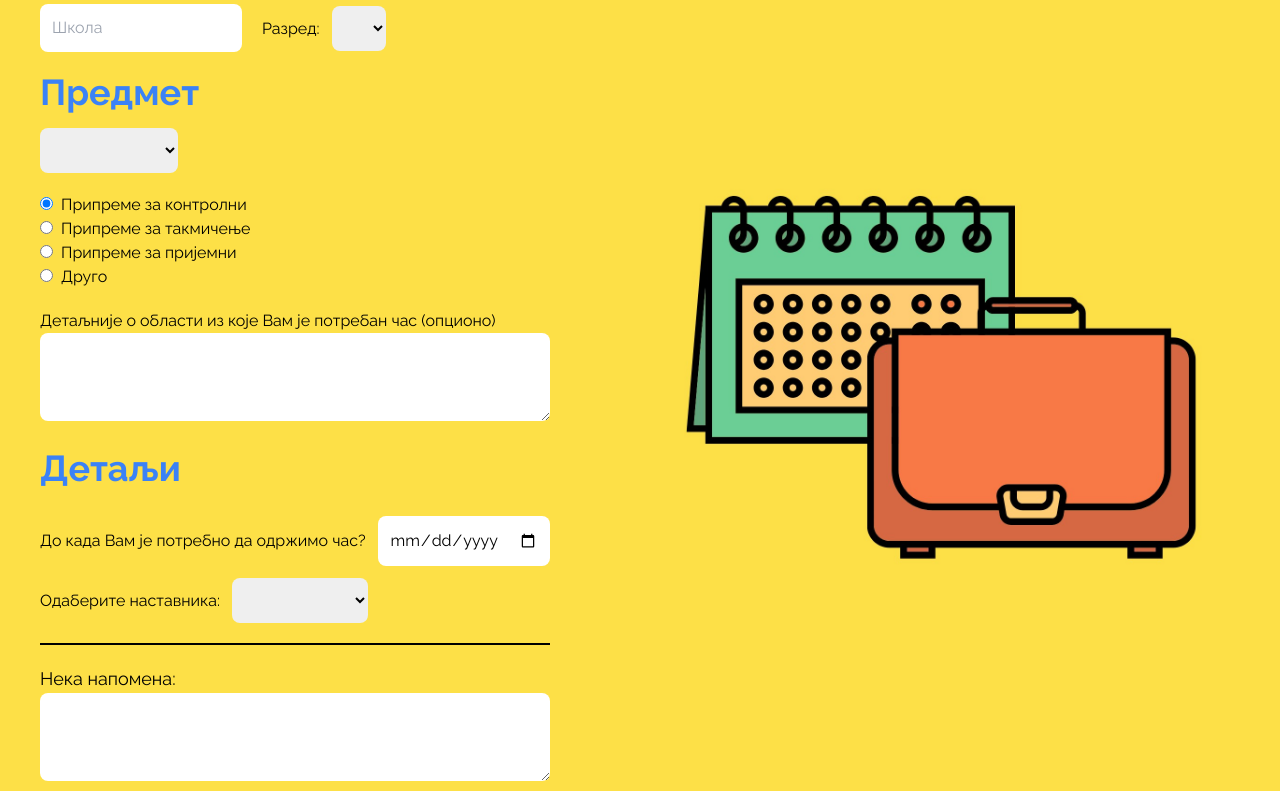
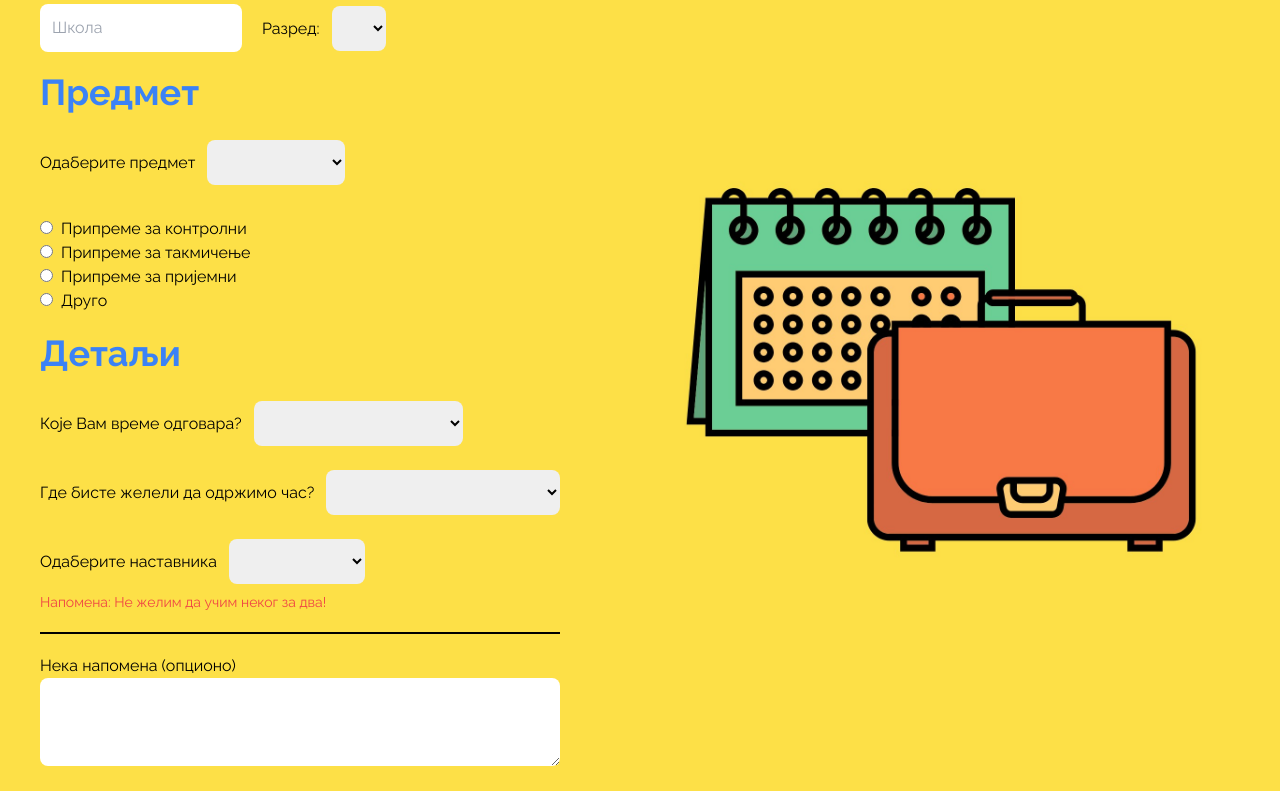
Before and after one commit to dqrk0jeste/privatni-casovi, a Nuxt app: page / in a window 1280 px wide. Shown: the part 1160-1951 px from the top of the page. Built offline with nearby package versions, Linux system fonts and the light colour scheme.

Commit message:
form done on the frontend

```diff
--- a/components/Footer.vue
+++ b/components/Footer.vue
@@ -19,11 +19,11 @@
       </a>
       <div class="flex items-center gap-1">
         <i class='bx bxs-phone text-black'></i>
-        <p>064 976 9196</p>
+        <a href="tel:0649769196">064 976 9196 - Дарко</a>
       </div>
       <div class="flex items-center gap-1">
         <i class='bx bxs-phone text-black'></i>
-        <p>064 976 9196</p>
+        <a href="tel:0649769196">064 976 9196 - Дарко</a>
       </div>
     </div>
   </div>
--- a/components/Form.vue
+++ b/components/Form.vue
@@ -5,21 +5,38 @@
   const razred = ref('')
   const predmet = ref('')
   const oblast = ref('')
-  const detalji = ref('')
+  const detaljiOblasti = ref('')
+  const drugiRazlog = ref('')
   const datum = ref('')
+  const mesto = ref('')
+  const drugoMesto = ref('')
+  const vreme = ref('')
   const nastavnik = ref('')
   const napomena = ref('')
   function submitForm() {
-    console.log(imeIPrezime)
-    console.log(brojTelefona)
-    console.log(skola)
-    console.log(razred)
-    console.log(predmet)
-    console.log(oblast)
-    console.log(detalji)
-    console.log(datum)
-    console.log(nastavnik)
-    console.log(napomena)
+    const formData = {
+      podaci: {
+        imeIPrezime: imeIPrezime.value,
+        brojTelefona: brojTelefona.value,
+        skola: skola.value,
+        razred: razred.value
+      },
+      predmet: {
+        ime: predmet.value,
+        vrstaCasa: {
+          vrsta: oblast.value,
+          detalji: oblast.value === 'kontrolni' ? detaljiOblast.value : drugiRazlog.value
+        }
+      },
+      vreme: {
+        rok: datum.value,
+        preferiranoVreme: vreme.value
+      },
+      mesto: mesto.value === 'drugo' ? drugoMesto.value : mesto.value,
+      nastavnik: nastavnik.value,
+      napomena: napomena.value
+    }
+    console.log(formData)
   }
 </script>
 
@@ -35,7 +52,7 @@
         <input v-model="skola" name="skola" placeholder="Школа" class="rounded-lg p-3" required>
         <div>
           <label for="razred">Разред:</label>
-          <select v-model="razred" name="razred" class="ml-3 p-3 rounded-lg" required>
+          <select v-model="razred" name="razred" id="razred" class="ml-3 p-3 rounded-lg" required>
             <option value="1">1</option>
             <option value="2">2</option>
             <option value="3">3</option>
@@ -52,14 +69,15 @@
     <div class="mb-5">
       <h2 class="text-4xl font-bold text-blue-500 mb-4">Предмет</h2>
       <div>
-        <select v-model="predmet" name="predmet" class="rounded-lg p-3">
+        <label for="predmet">Одаберите предмет</label>
+        <select v-model="predmet" name="predmet" id="predmet" class="rounded-lg p-3 ml-3 my-3" required>
           <option value="matematika" class="rounded-lg p-3">Математика</option>
           <option value="fizika">Физика</option>
           <option value="srpski">Српски</option>
         </select>
       </div>
       <div class="mt-5">
-        <input v-model="oblast" type="radio" name="oblast" value="kontrolni" id="kontrolni" checked>
+        <input v-model="oblast" type="radio" name="oblast" value="kontrolni" id="kontrolni" required>
         <label for="kontrolni" class="ml-2">Припреме за контролни</label><br>
         <input v-model="oblast" type="radio" name="oblast" value="takmicenje" id="takmicenje">
         <label for="takmicenje" class="ml-2">Припреме за такмичење</label><br>
@@ -68,36 +86,64 @@
         <input v-model="oblast" type="radio" name="oblast" value="drugo" id="drugo">
         <label for="drugo" class="ml-2">Друго</label>
       </div>
-      <div class="mt-5">
-        <label for="detalji">Детаљније о области из које Вам је потребан час (опционо)</label><br>
-        <ResizibleArea nameForAccessability="detalji" @input="(data) => { detalji = data }" /><br>
+      <div v-if="oblast === 'kontrolni'" class="mt-5">
+        <label for="detalji-oblasti">Oбласт из које Вам је потребан час</label><br>
+        <ResizibleArea idForAccessability="detalji-oblasti" @input="(data) => { detaljiOblasti = data }" required/><br>
+      </div>
+      <div v-if="oblast === 'drugo'" class="mt-5">
+        <label for="drugi-razlog">Напишите зашто Вам је потребан час?</label><br>
+        <ResizibleArea idForAccessability="drugi-razlog" @input="(data) => { drugiRazlog = data }" required/><br>
       </div>
     </div>
 
     <div class="mb-5">
       <h2 class="text-4xl font-bold text-blue-500 mb-4">Детаљи</h2>
-      <label for="datum">До када Вам је потребно да одржимо час?</label>
-      <input v-model="datum" type="date" name="datum" class="rounded-lg p-3 ml-3 mt-3" required><br>
+      <div v-if="oblast === 'kontrolni'">
+        <label for="datum">До када Вам је потребно да одржимо час?</label>
+        <input v-model="datum" type="date" name="datum" id="datum" class="rounded-lg p-3 ml-3 my-3" required><br>
+      </div>
+      <div>
+        <label for="vreme">Које Вам време одговара?</label>
+        <select v-model="vreme" name="vreme" id="vreme" class="rounded-lg p-3 ml-3 my-3" required>
+          <option value="vikend">Викенд</option>
+          <option value="ujutru">Радним даном, ујутру</option>
+          <option value="uvece">Радним даном, увече</option>
+          <option value="svejedno">Свеједно</option>
+        </select>
+      </div>
+      <div>
+        <label for="mesto">Где бисте желели да одржимо час?</label>
+        <select v-model="mesto" name="mesto" id="mesto" class="rounded-lg p-3 ml-3 my-3" required>
+          <option value="kod nastavnika">Код наставника кући</option>
+          <option value="kod ucenika">Долазак на Вашу адресу</option>
+          <option value="online">Онлине</option>
+          <option value="drugo">Негде другде</option>
+        </select>
+      </div>
+      <div v-if="mesto === 'drugo'" class="my-5">
+        <label for="drugo-mesto">Где? (библиотека, школа...)</label><br>
+        <ResizibleArea idForAccessability="drugo-mesto" @input="(data) => { drugoMesto = data }" required/><br>
+      </div>
 
-      <label for="nastavnik">Одаберите наставника:</label>
-      <select v-model="nastavnik" name="nastavnik" class="rounded-lg p-3 ml-3 mt-3">
-        <option selected value="bilo ko">било ко</option>
+      <label for="nastavnik">Одаберите наставника</label>
+      <select v-model="nastavnik" name="nastavnik" id="nastavnik" class="rounded-lg p-3 ml-3 mt-3" required>
+        <option selected value="bilo ko">Било ко</option>
         <option value="darko">Дарко</option>
         <option value="jakov">Јаков</option>
         <option value="pavle">Павле</option>
         <option value="aleksandar">Александар</option>
         <option value="vuk">Вук</option>
       </select><br>
+      <p class="text-sm text-red-500 mt-2">Напомена: Не желим да учим неког за два!</p>
     </div>
 
     <div class="pt-5 border-solic border-black border-t-2">
-      <label for="napomena" class="text-lg">Нека напомена:</label><br>
-      <ResizibleArea nameForAccessability="napomena" @input="(data) => { napomena = data }" />
+      <label for="napomena">Нека напомена (опционо)</label><br>
+      <ResizibleArea idForAccessability="napomena" @input="(data) => { napomena = data }" />
     </div>
 
     <div class="flex justify-end">
-      <button type="submit" class="mt-5 px-5 py-3 border-2 border-none bg-red-500 text-white text-lg font-bold rounded-full hover:bg-white hover:text-red-500 hover:border-solid hover:border-red-500 hover:px-[calc(1.25rem-2px)]
-      hover:py-[calc(0.75rem-2px)] transition-color">Проследи пријаву</button>
+      <button type="submit" class="mt-5 px-5 py-3 border-2 border-none bg-red-500 text-white text-lg font-bold rounded-full hover:bg-red-600">Проследи пријаву</button>
     </div>
   </form>
 </template>
--- a/components/Header.vue
+++ b/components/Header.vue
@@ -10,13 +10,11 @@
     </div>
     <div>
       <nav class="flex">
-        <ul class="hidden md:flex items-center gap-5 text-lg">
-          <li><a href="/about" class="hover:underline">О нама</a></li>
-          <li><a class="hover:underline cursor-pointer">Контакт</a></li>
-          <li><a class="hover:underline cursor-pointer"></a></li>
-          <li><a class="hover:underline cursor-pointer"></a></li>
+        <ul class="hidden md:flex items-center gap-5 text-lg mr-10">
+          <li class="hover:underline cursor-pointer">О нама</li>
+          <li class="hover:underline cursor-pointer">Контакт</li>
         </ul>
-        <button class="hidden text-lg font-bold py-3 px-3 rounded-full rounded-br-none bg-red-500 text-white hover:rounded-br-full transition-all md:block">Закажите час</button>
+        <button class="hidden text-lg font-bold py-3 px-3 rounded-full rounded-br-none bg-red-500 text-white hover:rounded-br-full hover:bg-red-600 transition-all md:block">Закажите час</button>
       </nav>
     </div>
   </header>
--- a/components/Hero.vue
+++ b/components/Hero.vue
@@ -37,7 +37,7 @@
     background-repeat: no-repeat;
     background-size: cover;
     background-position: center;
-    height: 100svh;
+    height: 100lvh;
   }
 
   h1 {
--- a/components/ResizibleArea.vue
+++ b/components/ResizibleArea.vue
@@ -1,5 +1,5 @@
 <script setup>
-  const props = defineProps(['nameForAccessability'])
+  const props = defineProps(['idForAccessability'])
   const emit = defineEmits(['input'])
 
   const area = ref(null)
@@ -15,5 +15,5 @@
 </script>
 
 <template>
-  <textarea v-model="text" :name="props.nameForAccessability" ref="area" class="resize w-full rounded-lg max-w-[100%] p-2" @input="handleInput" rows="3"></textarea>
+  <textarea v-model="text" :id="props.idForAccessability" ref="area" class="resize w-full rounded-lg max-w-[100%] p-2" @input="handleInput" rows="3"></textarea>
 </template>
--- a/components/ZakaziteCas.vue
+++ b/components/ZakaziteCas.vue
@@ -4,6 +4,7 @@
 
 <template>
   <section id="zakazite-cas" class="py-20 px-5 bg-yellow-300 w-full">
+    <div class="max-w-[1500px] mx-auto">
       <div class="flex justify-center w-full">
         <h1 class="text-6xl text-white font-bold bg-red-500 w-fit p-10 rounded-full rounded-br-none">Закажите час</h1>
       </div>
@@ -15,5 +16,6 @@
           <img src="../assets/images/zakazite-cas-img.jpg" >
         </div>
       </div>
+    </div>
   </section>
 </template>
```
Lines whose indentation alone changed are shown as unchanged.
